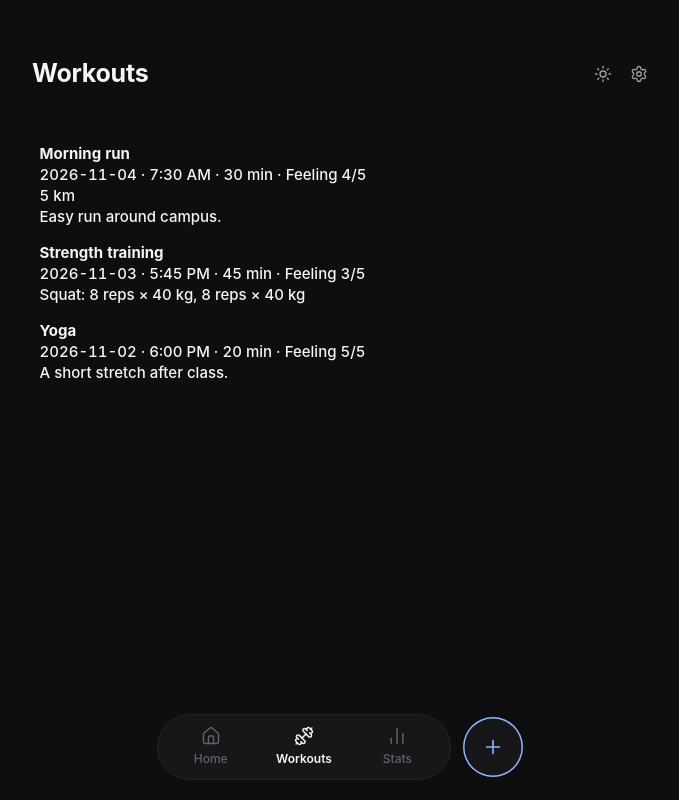
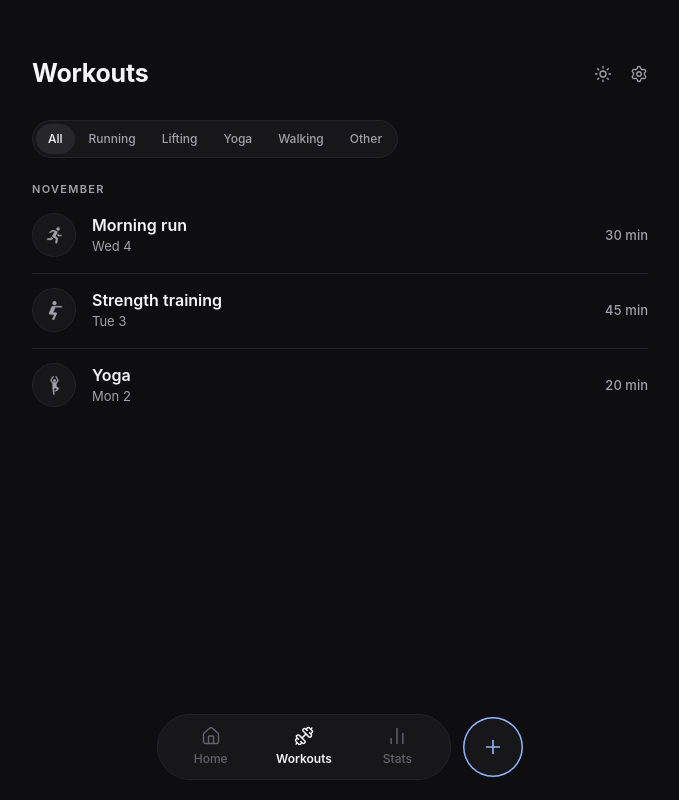
Before and after one commit to evangelosvlahos/INFO253A-Final-Project-Group4, a React (Vite) app: page / in a window 1280 px wide. Both pictures are taken after a click on the button "All workouts →". Shown: the whole page, without its empty margins (300-979 px from the left). Built offline with nearby package versions, Linux system fonts and the light colour scheme; no server answers.

Commit message:
add workouts list with type filter

```diff
--- a/src/App.css
+++ b/src/App.css
@@ -1,4 +1,4 @@
-/* Styles for the workout list and the settings dialog.
+/* Styles for the settings dialog.
    The page frame, nav and shared pieces are in index.css and beside each component. */
 
 /* The names these styles already use, pointed at the design tokens in index.css.
@@ -18,24 +18,6 @@
 
 h1{
   font-size: 20px;
-}
-
-/* A screen that hasn't moved to the new layout yet: same column, room for the nav below. */
-.container {
-  padding: 56px var(--gutter) calc(var(--nav-h) + 24px);
-  display: flex;
-  flex-direction: column;
-  flex: 1;
-  min-width: 0;
-}
-
-.workout-list {
-  list-style: none;
-  padding: 0;
-}
-
-.workout-list li {
-  padding: 0.5em;
 }
 
 input.circle {
--- a/src/App.jsx
+++ b/src/App.jsx
@@ -4,7 +4,7 @@ import Nav from './components/Nav.jsx'
 import { MoonIcon, SettingsIcon, SunIcon } from './components/Icons.jsx'
 
 import { useState, useEffect } from 'react'
-import WorkoutList from './components/WorkoutList.jsx'
+import Workouts from './components/Workouts.jsx'
 import Log from './components/Log.jsx'
 import WorkoutDetail from './components/WorkoutDetail.jsx'
 import Settings from './components/Settings.jsx'
@@ -215,13 +215,7 @@ function App() {
           />
         )}
         {!openedWorkout && activeView === 'workouts' && (
-          <main className="screen" id="workouts">
-            <header className="home-head">
-              <h1 className="home-title">Workouts</h1>
-              <div className="head-actions">{tools}</div>
-            </header>
-            <WorkoutList workouts={workouts} timeFormat={preferences.timeFormat} />
-          </main>
+          <Workouts workouts={workouts} tools={tools} onOpen={openWorkout} />
         )}
         {!openedWorkout && activeView === 'stats' && <Stats workouts={workouts} tools={tools} />}
         {!openedWorkout && activeView === 'log' && (
--- a/src/components/Log.css
+++ b/src/components/Log.css
@@ -11,13 +11,21 @@
    What follows is only what a blank form adds to it. */
 
 /* Type: the same segmented control as the Workouts filter. Picking one opens the rows. */
+/* On a narrow phone the five types don't all fit, so the control scrolls sideways. */
 .log-kind {
   align-self: flex-start;
   max-width: 100%;
   margin-top: 18px;
+  overflow-x: auto;
+  scrollbar-width: none;
+}
+
+.log-kind::-webkit-scrollbar {
+  display: none;
 }
 
 .log-kind button {
+  flex-shrink: 0;
   white-space: nowrap;
 }
 
--- a/src/components/WorkoutItem.jsx
+++ /dev/null
@@ -1,19 +0,0 @@
-import { formatWorkoutTime } from '../utils/time.jsx'
-
-function WorkoutItem({ workout, timeFormat }) {
-  return (
-    <li>
-      <strong>{workout.name}</strong>
-      <div>{workout.date} · {formatWorkoutTime(workout.time, timeFormat)} · {workout.durationMinutes} min · Feeling {workout.feeling}/5</div>
-      {workout.type === 'running' && <div>{workout.data.distanceKm} km</div>}
-      {workout.type === 'lifting' && workout.data.exercises.map((exercise, index) => (
-        <div key={index}>
-          {exercise.name}: {exercise.sets.map(set => `${set.reps} reps × ${set.weightKg} kg`).join(', ')}
-        </div>
-      ))}
-      {workout.notes && <div>{workout.notes}</div>}
-    </li>
-  )
-}
-
-export default WorkoutItem
--- a/src/components/WorkoutList.jsx
+++ /dev/null
@@ -1,17 +0,0 @@
-import WorkoutItem from './WorkoutItem.jsx'
-
-function WorkoutList({ workouts, timeFormat }) {
-  if (workouts.length === 0) {
-    return <p>No workouts to display.</p>
-  }
-
-  return (
-    <ul className="workout-list">
-      {workouts.map(workout => (
-        <WorkoutItem key={workout.id} workout={workout} timeFormat={timeFormat} />
-      ))}
-    </ul>
-  )
-}
-
-export default WorkoutList
--- /dev/null
+++ b/src/components/Workouts.css
@@ -0,0 +1,43 @@
+/* Workouts: every workout, grouped by month. The rows are the same ones Home lists under "Earlier". */
+
+/* Type filter: the same segmented control as the Stats period toggle, sized to its labels.
+   On a narrow phone the labels don't all fit, so the control scrolls sideways. */
+.wk-filter {
+  align-self: flex-start;
+  max-width: 100%;
+  overflow-x: auto;
+  scrollbar-width: none;
+}
+
+.wk-filter::-webkit-scrollbar {
+  display: none;
+}
+
+.wk-filter button {
+  flex-shrink: 0;
+  white-space: nowrap;
+}
+
+.wk-group {
+  margin-top: 24px;
+}
+
+.wk-group + .wk-group {
+  margin-top: 32px;
+}
+
+.wk-group .eyebrow {
+  margin: 0 0 2px;
+}
+
+.wk-group .earlier-row:last-child {
+  border-bottom: 0;
+}
+
+.wk-dur {
+  margin-left: auto;
+  flex-shrink: 0;
+  font-size: 13px;
+  color: var(--ink-2);
+  font-variant-numeric: tabular-nums;
+}
--- /dev/null
+++ b/src/components/Workouts.jsx
@@ -0,0 +1,99 @@
+import { useMemo, useState } from 'react'
+import { MONTHS_LONG, WEEKDAYS, fmtMinutes, fromISODate, startOfMonth, today } from '../utils/dates.jsx'
+import { WorkoutIcon } from './Icons.jsx'
+import EmptyState from './EmptyState.jsx'
+import './Workouts.css'
+
+const FILTERS = [
+  { id: 'all', label: 'All', noun: '' },
+  { id: 'running', label: 'Running', noun: 'running' },
+  { id: 'lifting', label: 'Lifting', noun: 'lifting' },
+  { id: 'yoga', label: 'Yoga', noun: 'yoga' },
+  { id: 'walking', label: 'Walking', noun: 'walking' },
+  { id: 'other', label: 'Other', noun: 'other' },
+]
+
+/** Every workout, newest first, grouped by month. */
+function Workouts({ workouts, tools, onOpen }) {
+  const [filter, setFilter] = useState('all')
+  const filterDef = FILTERS.find(option => option.id === filter)
+
+  const groups = useMemo(
+    () => groupByMonth(filter === 'all' ? workouts : workouts.filter(workout => workout.type === filter)),
+    [workouts, filter],
+  )
+
+  return (
+    <main className="screen" id="workouts">
+      <header className="home-head">
+        <h1 className="home-title">Workouts</h1>
+        <div className="head-actions">{tools}</div>
+      </header>
+
+      {workouts.length === 0 ? (
+        <EmptyState title="Nothing logged yet" body="Tap + to log a workout." />
+      ) : (
+        <>
+          <div className="period-toggle wk-filter" role="group" aria-label="Filter by type">
+            {FILTERS.map(option => (
+              <button key={option.id} type="button" aria-pressed={filter === option.id} onClick={() => setFilter(option.id)}>
+                {option.label}
+              </button>
+            ))}
+          </div>
+
+          {groups.length === 0 ? (
+            <div className="wk-group" key={filter}>
+              <EmptyState title={`No ${filterDef.noun} workouts yet`} body="Tap + to log a workout." />
+            </div>
+          ) : (
+            groups.map(group => (
+              <div className="wk-group" key={group.month}>
+                <h2 className="eyebrow">{fmtMonth(group.month)}</h2>
+                {group.items.map(workout => {
+                  const date = fromISODate(workout.date)
+                  return (
+                    <button key={workout.id} type="button" className="earlier-row" onClick={() => onOpen(workout.id)}>
+                      <span className="earlier-icon" aria-hidden="true">
+                        <WorkoutIcon workout={workout} />
+                      </span>
+                      <span className="earlier-text">
+                        <span className="name">{workout.name}</span>
+                        <span className="sub">
+                          {WEEKDAYS[date.getDay()]} {date.getDate()}
+                        </span>
+                      </span>
+                      <span className="wk-dur">{fmtMinutes(workout.durationMinutes)}</span>
+                    </button>
+                  )
+                })}
+              </div>
+            ))
+          )}
+        </>
+      )}
+    </main>
+  )
+}
+
+/** "November", with the year once it isn't this one. */
+function fmtMonth(value) {
+  const date = fromISODate(value)
+  const name = MONTHS_LONG[date.getMonth()]
+  return date.getFullYear() === fromISODate(today()).getFullYear() ? name : `${name} ${date.getFullYear()}`
+}
+
+/** Months newest first, and within a month the latest workout first. */
+function groupByMonth(workouts) {
+  const map = new Map()
+  for (const workout of workouts) {
+    const month = startOfMonth(workout.date)
+    map.set(month, [...(map.get(month) ?? []), workout])
+  }
+  const when = workout => `${workout.date} ${workout.time}`
+  return [...map.entries()]
+    .sort((a, b) => (a[0] < b[0] ? 1 : -1))
+    .map(([month, items]) => ({ month, items: [...items].sort((a, b) => (when(a) < when(b) ? 1 : -1)) }))
+}
+
+export default Workouts
```
